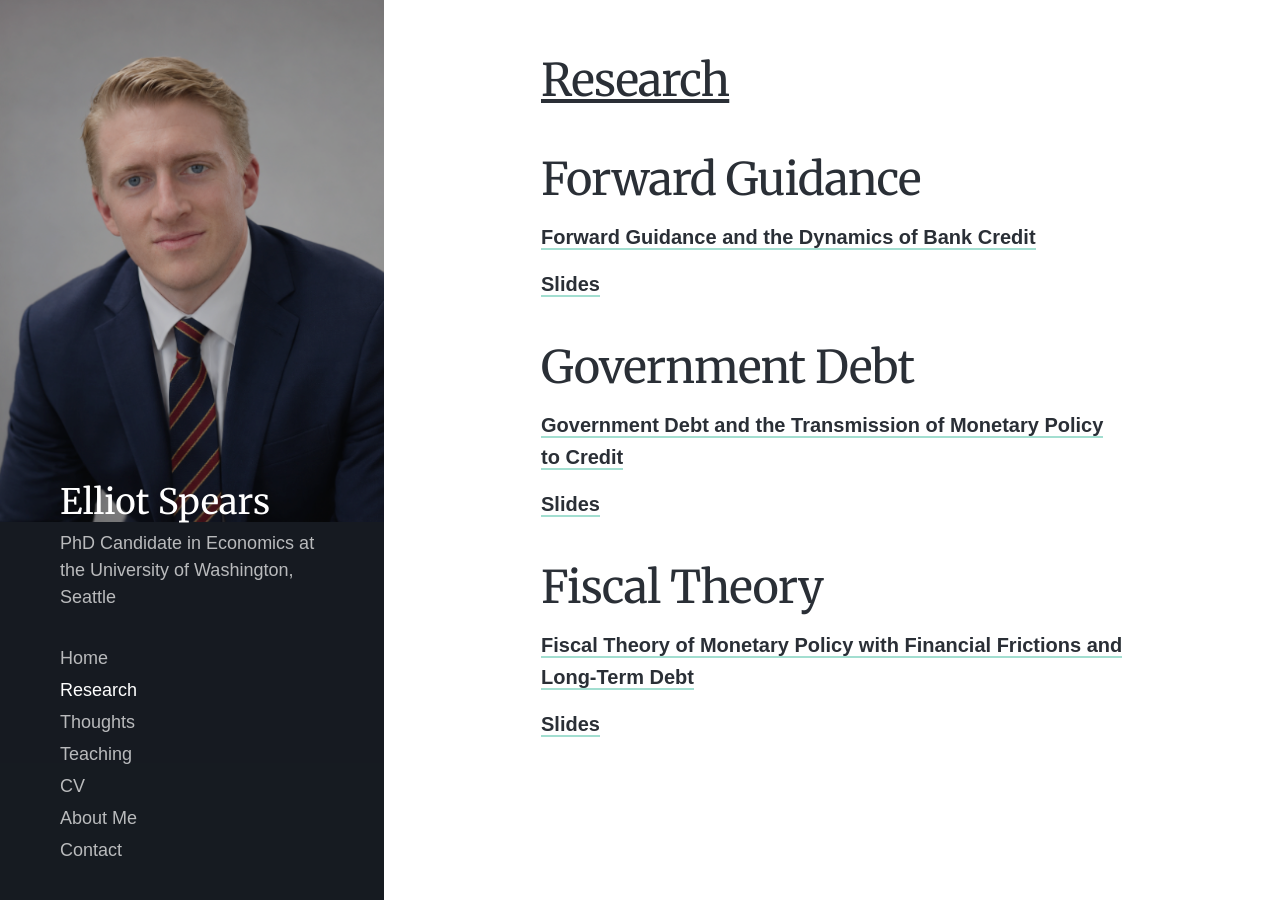
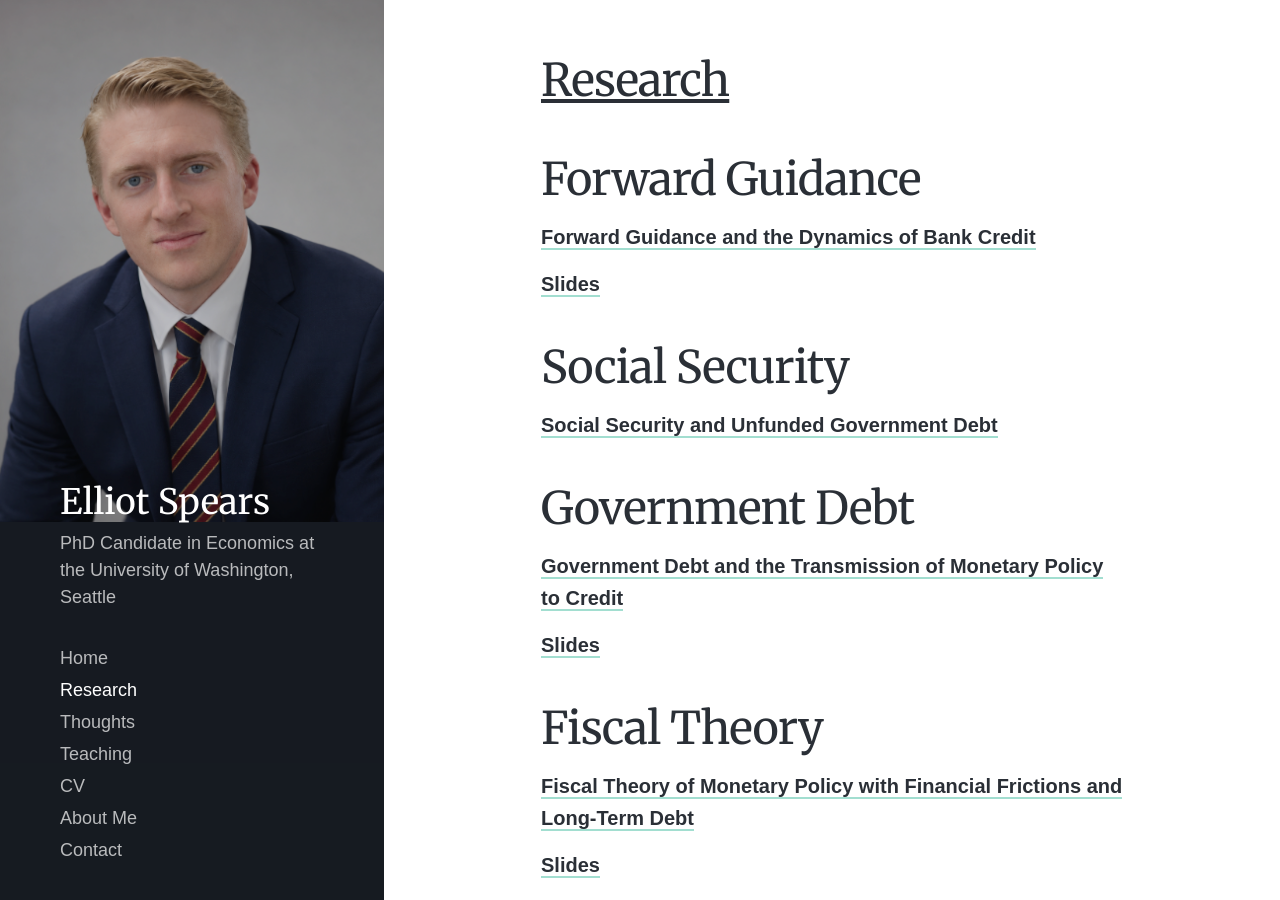
Before and after one commit to elsp9882/elsp9882.github.io, a Jekyll site: the page built from research.md, in a window 1280 px wide and 900 px high. Built offline with Jekyll 4.4.1, drawn with Linux system fonts in a browser that asks for light colours; nearby versions of some CDN libraries; some web fonts are replaced.

Commit message:
Add files via upload

```diff
--- a/research.md
+++ b/research.md
@@ -10,6 +10,10 @@ permalink: /research/
 
 [Slides](/assets/FG_Presentation.pdf)
 
+## Social Security
+
+[Social Security and Unfunded Government Debt](/assets/ss_debt.pdf)
+
 ## Government Debt
 
 [Government Debt and the Transmission of Monetary Policy to Credit](/assets/debt_gdp_credit.pdf)
```
